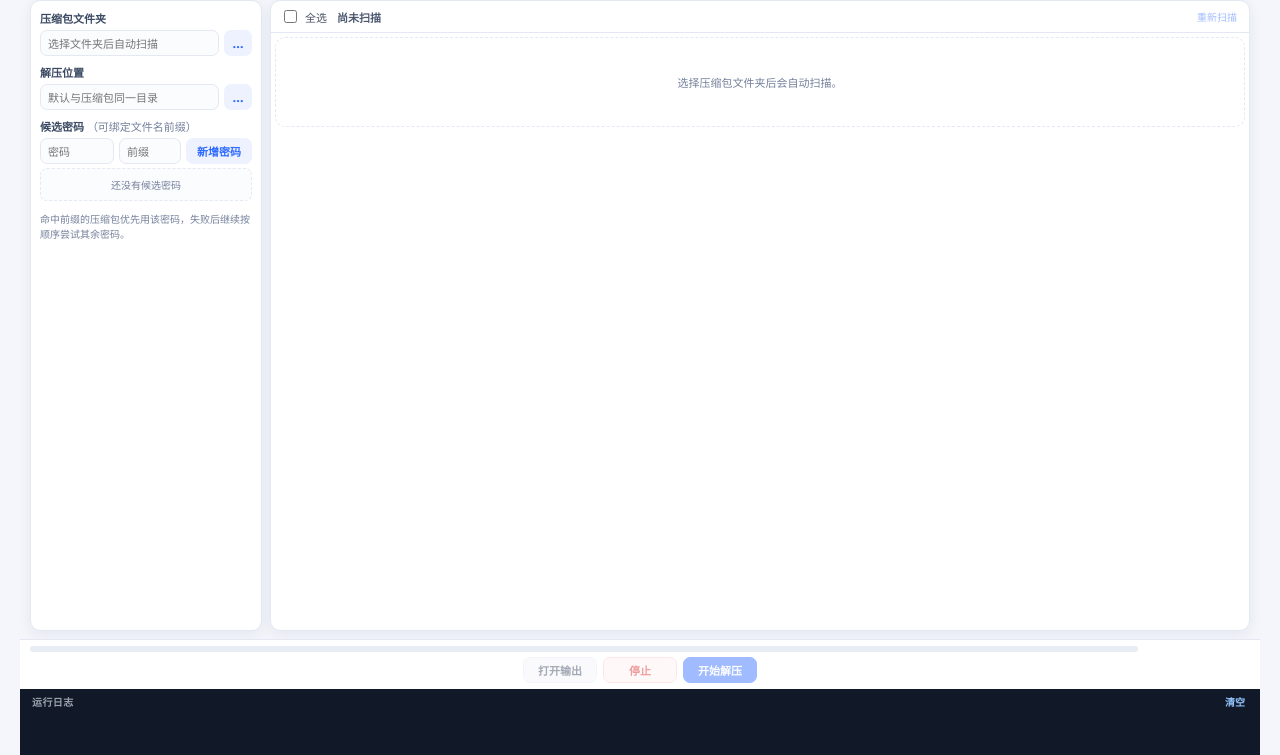
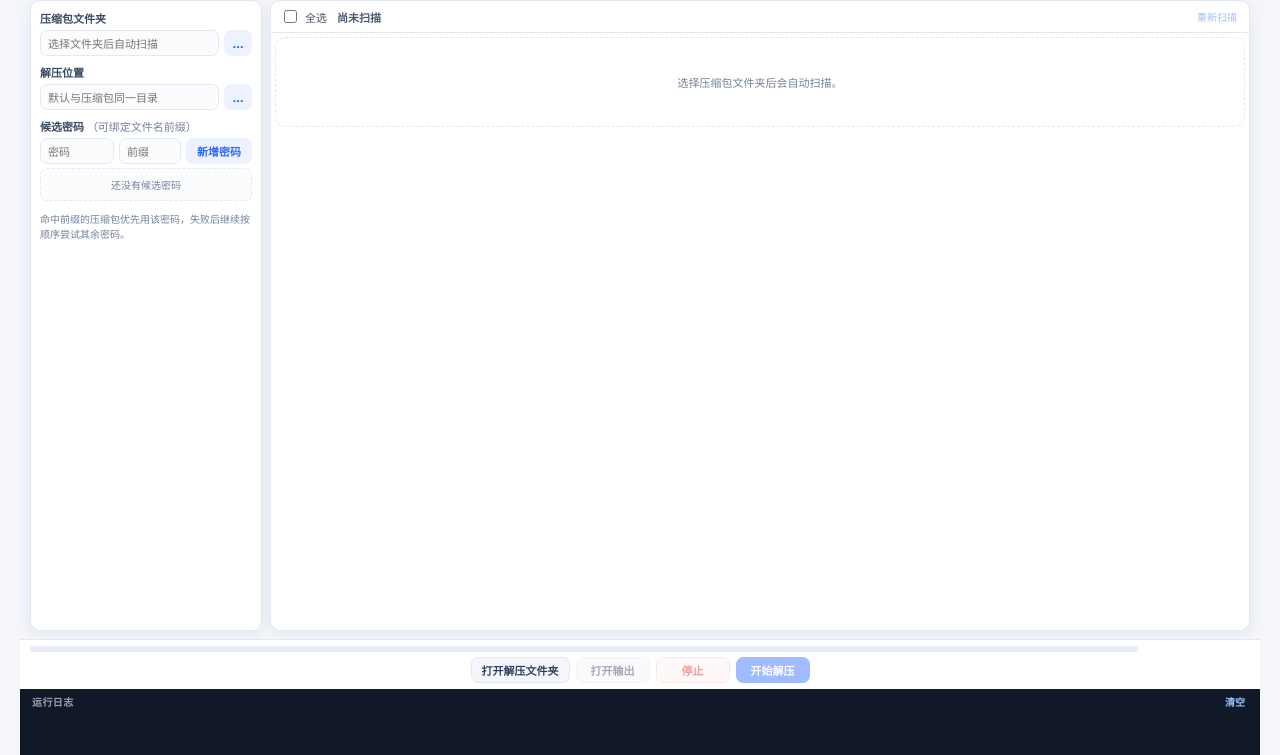
Before and after one commit to Huoxing999/archive-unpacker, a website with bundled scripts: page src/renderer/index.html in a window 1280 px wide. Shown: the part 45-800 px from the top of the page. Built offline with nearby package versions, Linux system fonts and the light colour scheme.

Commit message:
feat: add a button to open the extraction folder

```diff
--- a/src/renderer/index.html
+++ b/src/renderer/index.html
@@ -69,6 +69,7 @@
           <span class="progress-text" id="progressText"></span>
         </div>
         <div class="bottom-actions">
+          <button id="openExtractFolder" class="bar-button" title="打开解压发生的文件夹（解压位置，默认与压缩包同一目录）">打开解压文件夹</button>
           <button id="openOutput" class="bar-button" data-page-node-id="biW0qZ7wMlEP7upmCPcFuJ">打开输出</button>
           <button id="stop" class="bar-button danger" data-page-node-id="X4b0MrbrmIzudM3H4QHwlE">停止</button>
           <button id="start" class="bar-button primary" data-page-node-id="Mt1SmHWQXaBQGvkwxA3yIY">开始解压</button>
```
